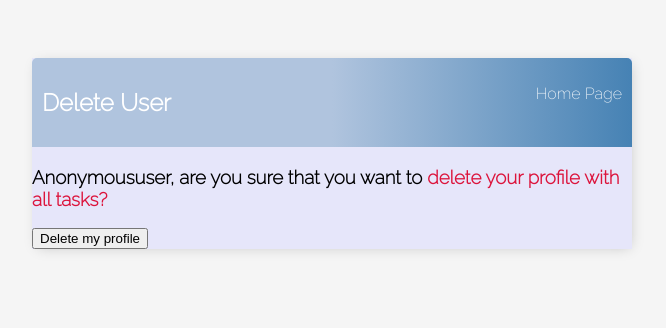
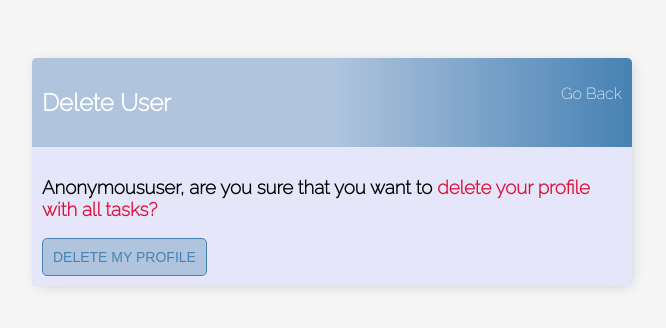
Before and after one commit to nukiska/todo_app, a Django app: template todo_app/todo/templates/registration/user_confirm_delete.html in a window 1280 px wide. Shown: the top 328 px of the page, without its empty margins (308-974 px from the left). Run offline with Django 3.2, Linux system fonts and the light colour scheme; the template is opened without the code that fills it, so the values that code supplies are empty.

Commit message:
add some style

```diff
--- a/todo_app/todo/templates/base.html
+++ b/todo_app/todo/templates/base.html
@@ -20,6 +20,29 @@
 
         a:hover {
             color: steelblue;
+        }
+
+        input[type=text],
+        input[type=password],
+        textarea {
+            border: 1px solid steelblue;
+            border-radius: 5px;
+            padding: 10px;
+        }
+
+        label {
+            display: block;
+        }
+
+        .button {
+            border: 1px solid steelblue;
+            background-color: lightsteelblue;
+            color: steelblue;
+            padding: 10px;
+            font-size: 14px;
+            border-radius: 5px;
+            cursor: pointer;
+            text-decoration: none;
         }
 
         .container {
@@ -53,7 +76,16 @@
         }
 
         .footer-bar a:hover {
-            color: steelblue;
+            color: #003366;
+        }
+
+        .form-body {
+            padding: 10px;
+        }
+
+        .form-link {
+            font-weight: bold;
+            text-decoration: none;
         }
 
         .header-bar {
@@ -71,8 +103,11 @@
         }
 
         .header-bar a:hover {
-            color: plum;
-            text-shadow: black;
+            color: #003366;
+        }
+
+        .helptext {
+            display: none;
         }
 
         .hero {
--- a/todo_app/todo/templates/registration/user_confirm_delete.html
+++ b/todo_app/todo/templates/registration/user_confirm_delete.html
@@ -2,12 +2,15 @@
 {% block content %}
      <div class="header-bar">
         <h2>Delete User</h2>
-        <p><a href="{% url 'index' %}">Home Page</a></p>
+        <p><a href="{% url 'index' %}">Go Back</a></p>
     </div>
 
-    <form method="post">
+    <div class="form-body">
+        <form method="post">
         {% csrf_token %}
         <h3>{{ request.user|title }}, are you sure that you want to <b style="color: crimson"> delete your profile with all tasks?</b></h3>
-        <input type="submit" value="Delete my profile">
-    </form>
+        <input class="button" type="submit" value="DELETE MY PROFILE">
+        </form>
+    </div>
+
 {% endblock content %}
--- a/todo_app/todo/templates/todo/task_confirm_delete.html
+++ b/todo_app/todo/templates/todo/task_confirm_delete.html
@@ -9,6 +9,6 @@
         {% csrf_token %}
         <p>Are you sure that you want to delete this task?</p>
         <h4>{{ task }}</h4>
-        <input type="submit" value="Delete task">
+        <input class="button" type="submit" value="Delete task">
     </form>
 {% endblock content %}
--- a/todo_app/todo/templates/todo/task_list.html
+++ b/todo_app/todo/templates/todo/task_list.html
@@ -5,7 +5,7 @@
     <div class="header-bar">
         <div>
             <h2>{{ request.user|title }}'s Task List</h2>
-            <h3>Contains <b style="color: crimson">{{ count }}</b> incomplete task{{ count|pluralize:"s" }}</h3>
+            <h3 style="color: steelblue">Contains <b style="color: crimson">{{ count }}</b> incomplete task{{ count|pluralize:"s" }}</h3>
         </div>
         <div style="text-align: right">
             <p><a href="{% url 'index' %}">Home Page</a></p>
@@ -16,7 +16,7 @@
     <div id="search-add-wrapper">
         <form method="get" style="margin-top:10px; display:flex;">
             <input type="text" name="searchbar" placeholder="Search task...">
-            <input type="submit" value="Search">
+            <input class="button" type="submit" value="Search">
         </form>
         <a id="add-task" href="{% url 'create-task' %}">&#43;</a>
     </div>
@@ -35,7 +35,7 @@
                 <a href="{% url 'detail-task' task.id %}">{{ task.title }}</a>
             </div>
             {% endif %}
-            <div style="justify-content: space-between">
+            <div>
                 {{ task.deadline|timeuntil }}
                 <a class="delete-task" href="{% url 'delete-task' task.id %}">&#215;</a>
             </div>
```
Also changed, not shown: todo_app/todo/templates/registration/login.html (+7 -5 lines), todo_app/todo/templates/registration/password_change.html (+8 -4 lines), todo_app/todo/templates/registration/register.html (+17 -6 lines), todo_app/todo/templates/todo/task_detail.html (+7 -4 lines), todo_app/todo/templates/todo/task_form.html (+6 -3 lines).
